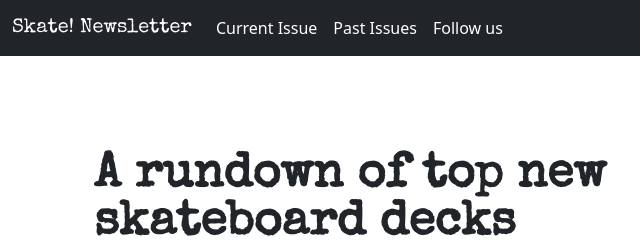
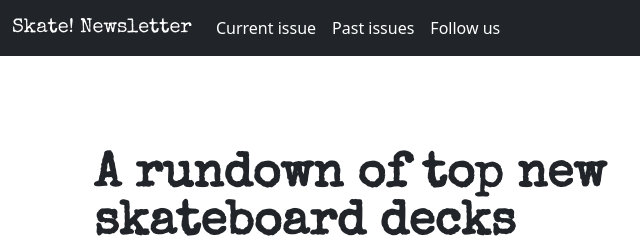
Before and after one commit to khrathore/rathore-khushboo-jour352, a plain HTML site: page exercises/bootstrap-template.html in a window 1280 px wide. Shown: the top 240 px of the page, 0-640 px from the left. Drawn offline with nearby package versions, Linux system fonts and the light colour scheme.

Commit message:
capitalization

```diff
--- a/exercises/bootstrap-template.html
+++ b/exercises/bootstrap-template.html
@@ -69,10 +69,10 @@
               <div class="collapse navbar-collapse" id="navbarSupportedContent">
                 <ul class="navbar-nav me-auto mb-2 mb-lg-0">
                   <li class="nav-item">
-                    <a class="nav-link active" aria-current="page" href="#">Current Issue</a>
+                    <a class="nav-link active" aria-current="page" href="#">Current issue</a>
                   </li>
                   <li class="nav-item">
-                    <a class="nav-link active" aria-current="page" href="#">Past Issues</a>
+                    <a class="nav-link active" aria-current="page" href="#">Past issues</a>
                   </li>
                   <li class="nav-item">
                     <a class="nav-link active" aria-current="page" href="#">Follow us</a>
```
